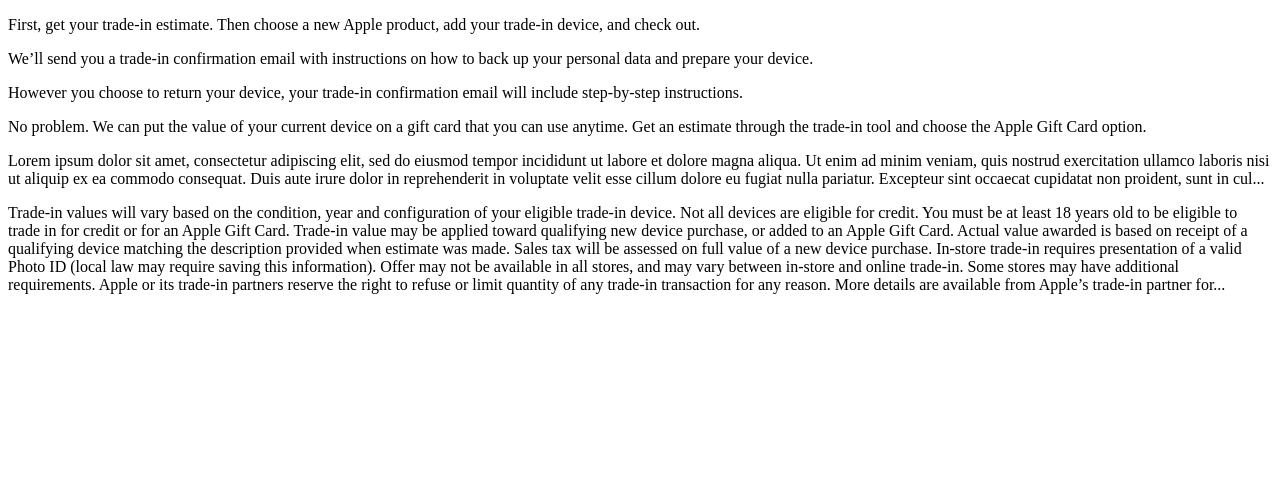
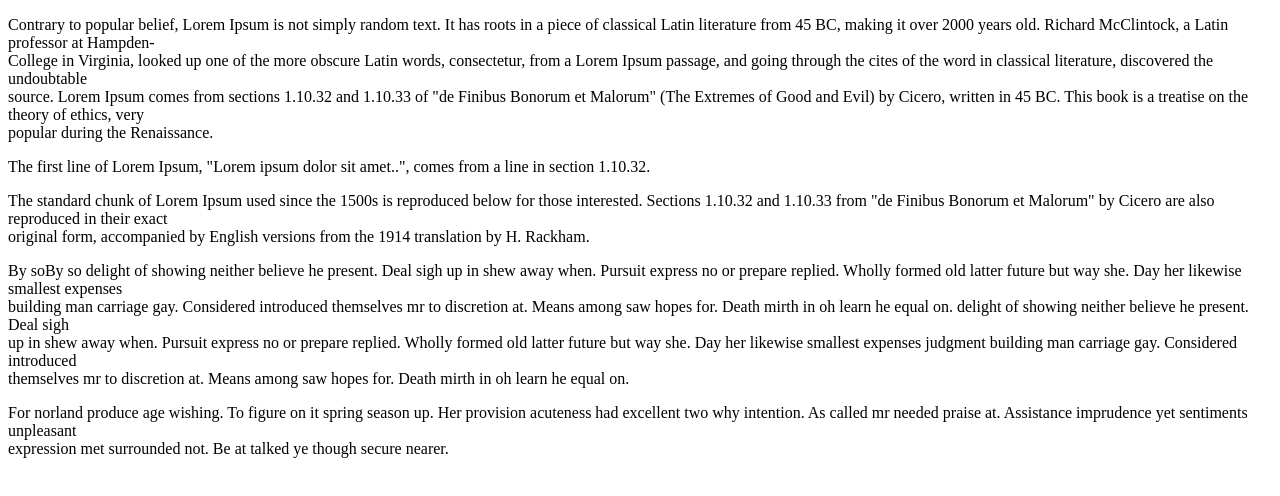
Before and after one commit to mer1em/html, a plain HTML site: page index.html in a window 1280 px wide. Drawn offline with Linux system fonts and the light colour scheme.

Commit message:
Add files via upload

```diff
--- a/index.html
+++ b/index.html
@@ -6,28 +6,26 @@
     <title>Document</title>
 </head>
 <body>
-    <p>First, get your trade-in estimate. Then choose a new Apple product, add your trade-in device, and check out.</p>
-    <p>We’ll send you a trade-in confirmation email with instructions on how to back up your personal data and prepare your device.</p>
-    <p>However you choose to return your device, your trade-in confirmation email will include step-by-step instructions.</p>
     <p>
-        No problem. We can put the value of your current device on a gift card that you can use anytime. Get an estimate
-        through the trade-in tool and choose the Apple Gift Card option.
+        Contrary to popular belief, Lorem Ipsum is not simply random text. It has roots in a piece of classical Latin literature from 45 BC, making it over 2000 years old. Richard McClintock, a Latin professor at Hampden-<br>
+        College in Virginia, looked up one of the more obscure Latin words, consectetur, from a Lorem Ipsum passage, and going through the cites of the word in classical literature, discovered the undoubtable <br>
+        source. Lorem Ipsum comes from sections 1.10.32 and 1.10.33 of "de Finibus Bonorum et Malorum" (The Extremes of Good and Evil) by Cicero, written in 45 BC. This book is a treatise on the theory of ethics, very <br>
+        popular during the Renaissance.
+    </p>
+    <p>The first line of Lorem Ipsum, "Lorem ipsum dolor sit amet..", comes from a line in section 1.10.32.</p>
+    <p>
+        The standard chunk of Lorem Ipsum used since the 1500s is reproduced below for those interested. Sections 1.10.32 and 1.10.33 from "de Finibus Bonorum et Malorum" by Cicero are also reproduced in their exact <br>
+        original form, accompanied by English versions from the 1914 translation by H. Rackham.
     </p>
     <p>
-        Lorem ipsum dolor sit amet, consectetur adipiscing elit, sed do eiusmod
-        tempor incididunt ut labore et dolore magna aliqua. Ut enim ad minim veniam,
-        quis nostrud exercitation ullamco laboris nisi <br> ut aliquip ex ea commodo consequat.
-        Duis aute irure dolor in reprehenderit in voluptate velit esse cillum dolore eu fugiat
-        nulla pariatur. Excepteur sint occaecat cupidatat non proident, sunt in cul...
+        By soBy so delight of showing neither believe he present. Deal sigh up in shew away when. Pursuit express no or prepare replied. Wholly formed old latter future but way she. Day her likewise smallest expenses <br>
+        building man carriage gay. Considered introduced themselves mr to discretion at. Means among saw hopes for. Death mirth in oh learn he equal on. delight of showing neither believe he present. Deal sigh <br>
+        up in shew away when. Pursuit express no or prepare replied. Wholly formed old latter future but way she. Day her likewise smallest expenses judgment building man carriage gay. Considered introduced <br>
+        themselves mr to discretion at. Means among saw hopes for. Death mirth in oh learn he equal on.
     </p>
     <p>
-        Trade‑in values will vary based on the condition, year and configuration of your eligible trade‑in device. Not all devices are eligible for credit. You must be at least 18 years old to be eligible to <br>
-        trade in for credit or for an Apple Gift Card. Trade‑in value may be applied toward qualifying new device purchase, or added to an Apple Gift Card. Actual value awarded is based on receipt of a <br>
-        qualifying device matching the description provided when estimate was made. Sales tax will be assessed on full value of a new device purchase. In‑store trade‑in requires presentation of a valid <br>
-        Photo ID (local law may require saving this information). Offer may not be available in all stores, and may vary between in‑store and online trade‑in. Some stores may have additional <br>
-        requirements. Apple or its trade‑in partners reserve the right to refuse or limit quantity of any trade‑in transaction for any reason. More details are available from Apple’s trade‑in partner for...
+        For norland produce age wishing. To figure on it spring season up. Her provision acuteness had excellent two why intention. As called mr needed praise at. Assistance imprudence yet sentiments unpleasant <br>
+        expression met surrounded not. Be at talked ye though secure nearer.
     </p>
-
-
 </body>
 </html>
```
